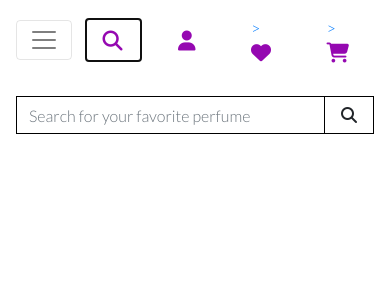
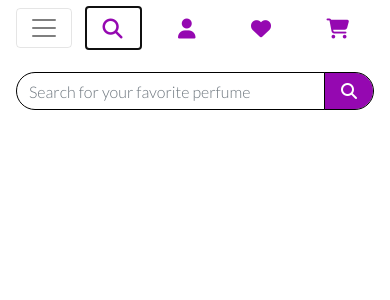
Before and after one commit to VeronicaLourens/vero-perfume, a Django app: page / in a window 390 px wide, after a click that opens the changed part. Shown: the top 300 px of the page. Run offline with Django 4.2, Linux system fonts and the light colour scheme; some libraries are stand-ins or nearby versions.

Commit message:
Add styling to the search box & adjust mobile header.

```diff
--- a/static/css/base.css
+++ b/static/css/base.css
@@ -6,6 +6,7 @@ body {
     display: flex;
     flex-direction: column;
     min-height: 100vh;
+    background-color: white;
 
 }
 
@@ -32,6 +33,7 @@ a {
     justify-content: center;
     height: 1.5rem;
     width: 1.5rem;
+    color: white;
 }
 
 
@@ -53,9 +55,17 @@ a {
 
 .border-black {
     border: 1px solid black !important;
+    border-radius: 20px;
 
 }
 
+.input-btn {
+    background-color: rgb(149, 8, 177);
+}
+
+.input-btn:hover {
+    background-color: #3A36BF;
+}
 
 
 /*---------------------------media queries */
--- a/templates/includes/header.html
+++ b/templates/includes/header.html
@@ -13,10 +13,10 @@
         <div class="col-12 col-lg-4 my-auto py-1 py-lg-0">
             <form method="GET" action="">
                 <div class="input-group w-100">
-                    <input class="form-control border border-black rounded-0" type="text" name="q"
+                    <input class="form-control border border-black" type="text" name="q"
                         placeholder="Search for your favorite perfume">
                     <div class="input-group-append">
-                        <button class="form-control btn btn-black border border-black rounded-0" type="submit">
+                        <button class="form-control btn input-btn btn-black border border-black" type="submit" title="Search">
                             <span class="icon">
                                 <i class="fas fa-search"></i>
                             </span>
--- a/templates/includes/mobile-top-header.html
+++ b/templates/includes/mobile-top-header.html
@@ -1,6 +1,6 @@
 
 <!--search box-->
-<div class="list-inline-item">
+<div class="list-inline-item" id="search-box">
     <a class="text-black nav-link d-block d-lg-none" href="#" id="mobile-search" data-toggle="dropdown"
         aria-haspopup="true" aria-expanded="false" aria-label="search">
         <div class="text-center">
@@ -10,10 +10,11 @@
     <div class="dropdown-menu border-0 w-100 p-3 rounded-0 my-0" aria-labelledby="mobile-search">
         <form method="GET" action="">
             <div class="input-group w-100">
-                <input class="form-control border border-black rounded-0" type="text" name="q"
+                <input class="form-control border border-black" type="text" name="q"
                     placeholder="Search for your favorite perfume">
                 <div class="input-group-append">
-                    <button class="form-control btn btn-black border border-black rounded-0" type="submit">
+                    <button class="form-control btn input-btn btn-black border border-black" type="submit"
+                        title="Search">
                         <span class="icon">
                             <i class="fas fa-search"></i>
                         </span>
@@ -42,16 +43,16 @@
     </div>
 </div>
 <div class="list-inline-item">
-    <a class="nav-link d-block d-lg-none" href="" id="user-options" aria-label="favorite" aria-haspopup="true"
-        aria-expanded="false">>
+    <a class="text-black nav-link d-block d-lg-none" href="#" id="user-options"
+        aria-haspopup="true" aria-expanded="false" aria-label="favorite">
         <div class="text-center">
             <div><i class="fas fa-heart fa-lg"></i></div>
         </div>
     </a>
 </div>
 <div class="list-inline-item">
-    <a class="nav-link d-block d-lg-none" href="" id="user-options" aria-label="cart" aria-haspopup="true"
-        aria-expanded="false">>
+    <a class="text-black nav-link d-block d-lg-none" href="#" id="user-options" aria-haspopup="true"
+        aria-expanded="false" aria-label="cart">
         <div class="text-center">
             <div><i class="fas fa-shopping-cart fa-lg"></i></div>
         </div>
```
